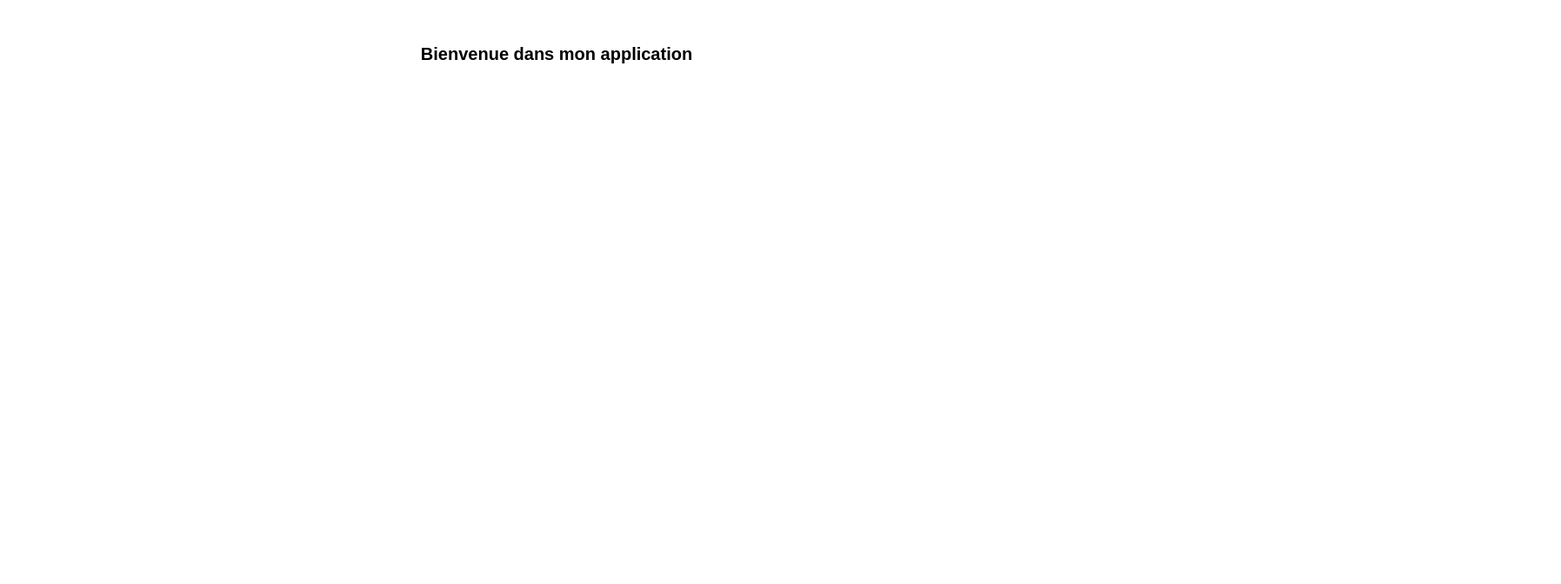
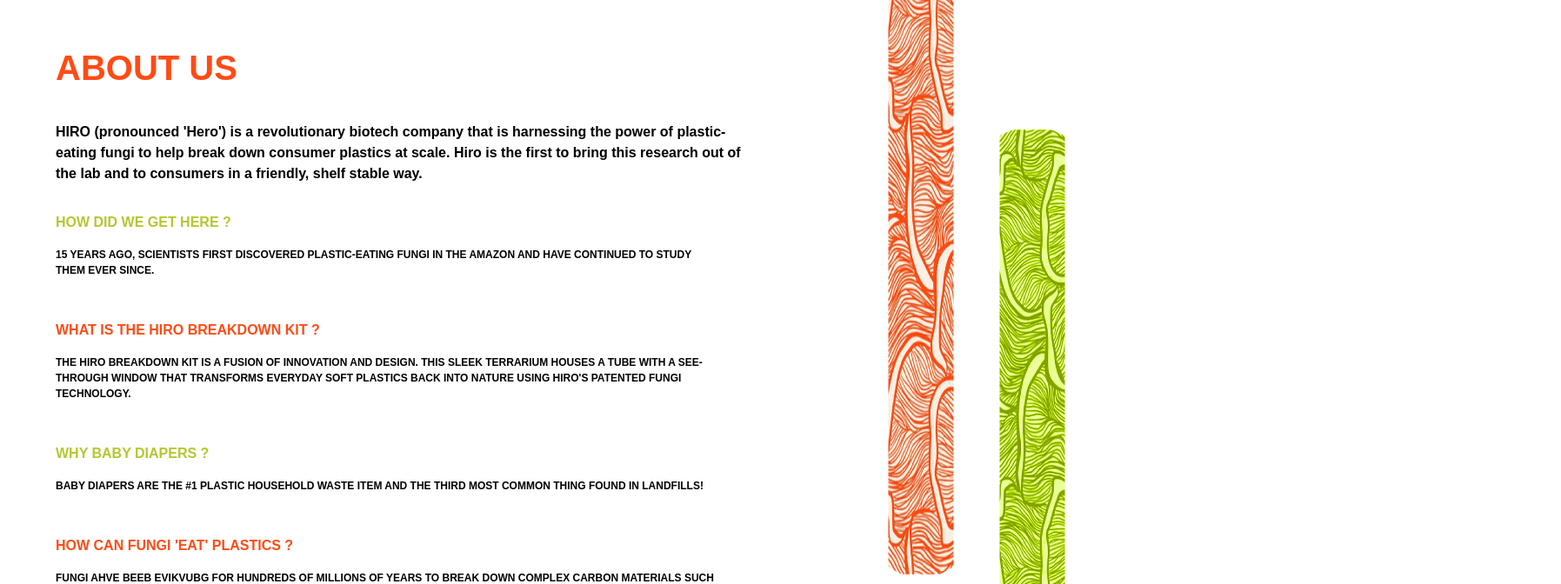
Before and after one commit to Cordelia013/hiroTech, a React (Vite) app: page / in a window 1280 px wide. Shown: the top 672 px of the page at 87% size, 1795 px wide, since content can reach past the window. Built offline with nearby package versions, Linux system fonts and the light colour scheme; a web font is replaced by a local one.

Commit message:
About Page V1

```diff
--- a/src/App.tsx
+++ b/src/App.tsx
@@ -1,4 +1,5 @@
 import React from 'react';
+import { AboutSection } from './components/AboutSection';
 import './App.css';
 
 interface AppProps {}
@@ -6,9 +7,7 @@
 const App: React.FC<AppProps> = () => {
   return (
     <>
-      <div className="p-4 bg-gray-100">
-        <h1 className="text-xl font-bold">Bienvenue dans mon application</h1>
-      </div>
+      <AboutSection />
     </>
   );
 };
--- /dev/null
+++ b/src/components/AboutSection.tsx
@@ -0,0 +1,71 @@
+interface AboutSectionProps {
+  className?: string;
+}
+
+export const AboutSection: React.FC<AboutSectionProps> = () => {
+  return (
+    <section className={`relative min-h-screen bg-pink-50 px-8 py-4 z-10 `}>
+      {/* images */}
+      <div className="absolute -top-48 h-full w-full pointer-events-none right-[-45%]">
+        <img
+          src="/assets/decoration-red.png"
+          alt=""
+          className="absolute right-32 h-full w-auto object-contain rotate-90 scale-y-[30%] scale-x-[70%] rounded-full"
+        />
+        <img
+          src="/assets/decotation-green.png"
+          alt=""
+          className="absolute right-0 h-full w-auto object-contain rotate-90 scale-y-[30%] scale-x-[55%] translate-y-[30%] rounded-full"
+        />
+      </div>
+
+      {/* content */}
+      <div className="flex flex-col items-start">
+        <h2 className="text-[40px] font-bold text-[#FF4B15] mb-8">ABOUT US</h2>
+
+        <p className="text-black mb-8 text-[16px] font-bold max-w-[800px] text-left">
+          HIRO (pronounced 'Hero') is a revolutionary biotech company that is harnessing the power of
+          plastic-eating fungi to help break down consumer plastics at scale. Hiro is the first to bring this
+          research out of the lab and to consumers in a friendly, shelf stable way.
+        </p>
+        </div>
+
+        <div className="space-y-12 max-w-3xl flex flex-col items-start">
+          <div>
+            <h3 className="text-[16px] font-bold text-[#B5C72E] mb-4 items-start text-left">HOW DID WE GET HERE ?</h3>
+            <p className="text-black text-[12px] font-bold max-w-[800px] text-left">
+              15 YEARS AGO, SCIENTISTS FIRST DISCOVERED PLASTIC-EATING FUNGI IN THE AMAZON AND
+              HAVE CONTINUED TO STUDY THEM EVER SINCE.
+            </p>
+          </div>
+
+          <div>
+            <h3 className="text-[16px] font-bold text-[#FF4B15] mb-4 items-start text-left">WHAT IS THE HIRO BREAKDOWN KIT ?</h3>
+            <p className="text-black text-[12px] font-bold max-w-[800px] text-left">
+              THE HIRO BREAKDOWN KIT IS A FUSION OF INNOVATION AND DESIGN. THIS SLEEK TERRARIUM
+              HOUSES A TUBE WITH A SEE-THROUGH WINDOW THAT TRANSFORMS EVERYDAY SOFT
+              PLASTICS BACK INTO NATURE USING HIRO'S PATENTED FUNGI TECHNOLOGY.
+            </p>
+          </div>
+
+          <div>
+            <h3 className="text-[16px] font-bold text-[#B5C72E] mb-4 items-start text-left">WHY BABY DIAPERS ?</h3>
+            <p className="text-black text-[12px] font-bold max-w-[800px] text-left">
+              BABY DIAPERS ARE THE #1 PLASTIC HOUSEHOLD WASTE ITEM AND THE THIRD MOST COMMON
+              THING FOUND IN LANDFILLS!
+            </p>
+          </div>
+
+          <div>
+            <h3 className="text-[16px] font-bold text-[#FF4B15] mb-4 items-start text-left">HOW CAN FUNGI 'EAT' PLASTICS ?</h3>
+            <p className="text-black text-[12px] font-bold max-w-[800px] text-left">
+              FUNGI AHVE BEEB EVIKVUBG FOR HUNDREDS OF MILLIONS OF YEARS TO BREAK DOWN
+              COMPLEX CARBON MATERIALS SUCH AS ROCKS AND LIGNIN AND PLASTICS ARE NO
+              DIFFERENT, BEING A CARBON CHAIN THEMSELVES. IT'S LITERALLY IN MUSHROOM'S DNA TO BE
+              ABLE TO BREAK DOWN OUR PLASTICS.
+            </p>
+          </div>
+        </div>
+    </section>
+  );
+};
```
Also changed, not shown: public/assets/green.svg (added), public/assets/orange.svg (added).
